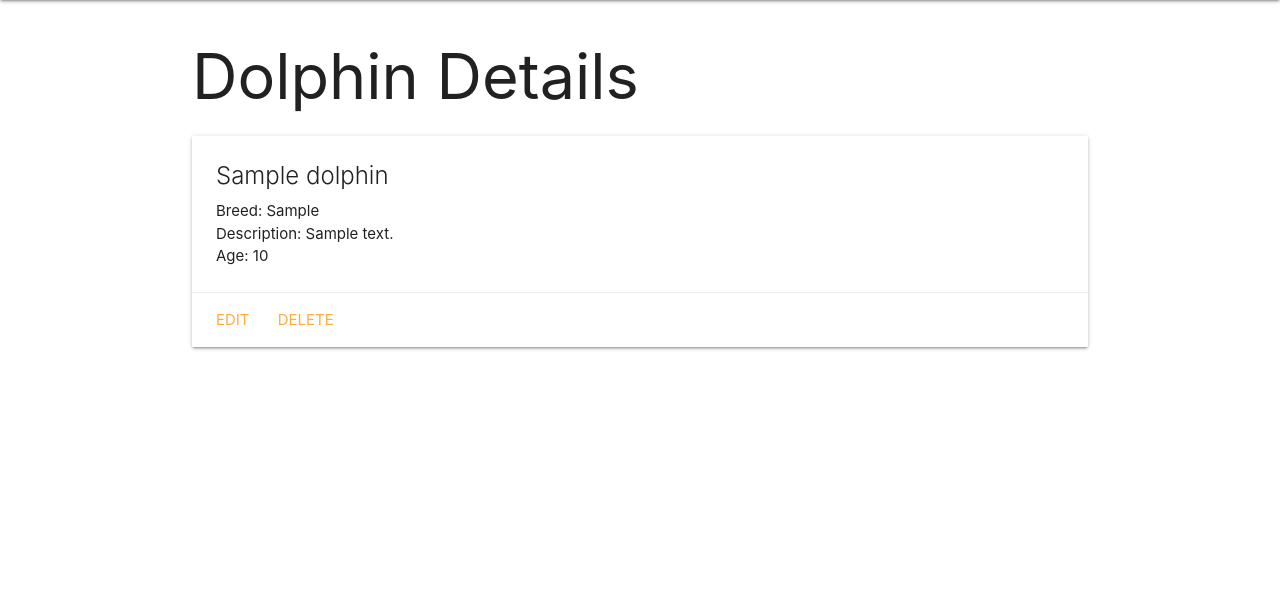
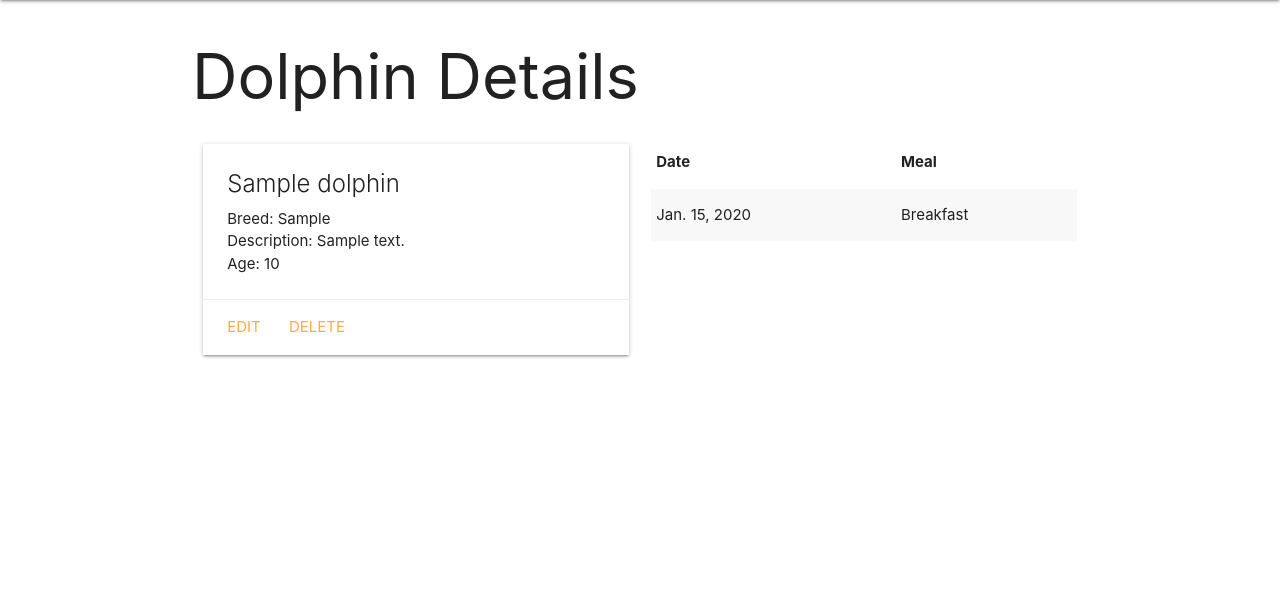
Before and after one commit to skylarw19/dolphin-collector, a Django app: page /dolphins/1/ in a window 1280 px wide. Shown: the part 64-674 px from the top of the page. Run offline with Django 3.2, Linux system fonts and the light colour scheme; tables that the repository leaves empty hold one stand-in row (values such as "Sample post").

Commit message:
update details for feeding page

```diff
--- a/main_app/admin.py
+++ b/main_app/admin.py
@@ -1,5 +1,6 @@
 from django.contrib import admin
-from .models import Dolphin
+from .models import Dolphin, Feeding
 
 # Register your models here.
 admin.site.register(Dolphin)
+admin.site.register(Feeding)
--- a/main_app/models.py
+++ b/main_app/models.py
@@ -1,5 +1,11 @@
 from django.db import models
 from django.urls import reverse
+
+MEALS = (
+    ('B', 'Breakfast'),
+    ('L', 'Lunch'),
+    ('D', 'Dinner')
+)
 
 # Create your models here.
 class Dolphin(models.Model):
@@ -13,3 +19,16 @@ class Dolphin(models.Model):
 
     def get_absolute_url(self):
         return reverse('detail', kwargs={'dolphin_id': self.id})
+
+
+class Feeding(models.Model):
+    date = models.DateField('feeding date')
+    meal = models.CharField(
+        max_length=1,
+        choices=MEALS,
+        default=MEALS[0][0]
+    )
+    dolphin = models.ForeignKey(Dolphin, on_delete=models.CASCADE)
+
+    def __str__(self):
+        return f"{self.get_meal_display()} on {self.date}"
--- a/main_app/templates/dolphins/detail.html
+++ b/main_app/templates/dolphins/detail.html
@@ -3,6 +3,8 @@
 
 <h1>Dolphin Details</h1>
 
+<div class="row">
+  <div class="col s6">
     <div class="card">
       <div class="card-content">
         <span class="card-title">{{ dolphin.name }}</span>
@@ -11,7 +13,7 @@
         {% if dolphin.age > 0 %}
           <p>Age: {{ dolphin.age }}</p>
         {% else %}
-      <p>Age: baby</p>
+          <p>Age: Baby</p>
         {% endif %}
       </div>
       <div class="card-action">
@@ -19,5 +21,21 @@
         <a href="{% url 'dolphins_delete' dolphin.id %}">Delete</a>
       </div>
     </div>
-
+  </div>
+  <div class="col s6">
+    <table class="striped">
+      <thead>
+        <tr><th>Date</th><th>Meal</th></tr>
+      </thead>
+      <tbody>
+        {% for feeding in dolphin.feeding_set.all %}
+          <tr>
+            <td>{{feeding.date}}</td>
+            <td>{{feeding.get_meal_display}}</td>
+          </tr>
+        {% endfor %}
+      </tbody>
+    </table>
+  </div>
+</div>
 {% endblock %}
```
Also changed, not shown: main_app/migrations/0002_feeding.py (added). Lines whose indentation alone changed are shown as unchanged.
